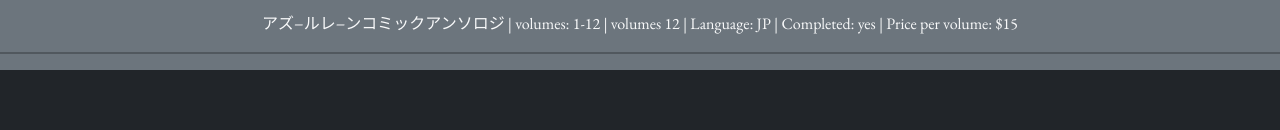
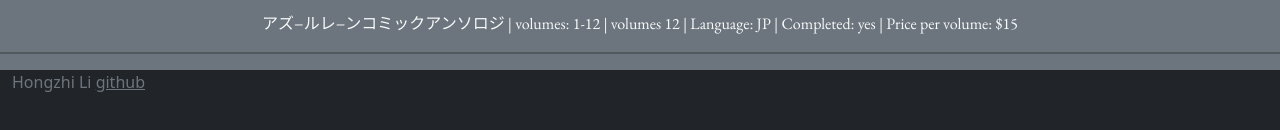
Before and after one commit to hongzhilig/startup, a plain HTML site: page mainpage.html in a window 1280 px wide. Shown: the part 264-394 px from the top of the page. Drawn offline with nearby package versions, Linux system fonts and the light colour scheme.

Commit message:
Added link to github

```diff
--- a/mainpage.html
+++ b/mainpage.html
@@ -54,5 +54,16 @@
             <hr>
         </div>
     </main>
+
+    <footer class="bg-dark text-dark text-muted">
+        <div class="container-fluid">
+          <span class="text-reset">Hongzhi Li</span>
+          <a
+            class="text-reset"
+            href="https://github.com/hongzhilig/startup"
+            >github</a
+          >
+        </div>
+      </footer>
 </body>
 </html>
```
